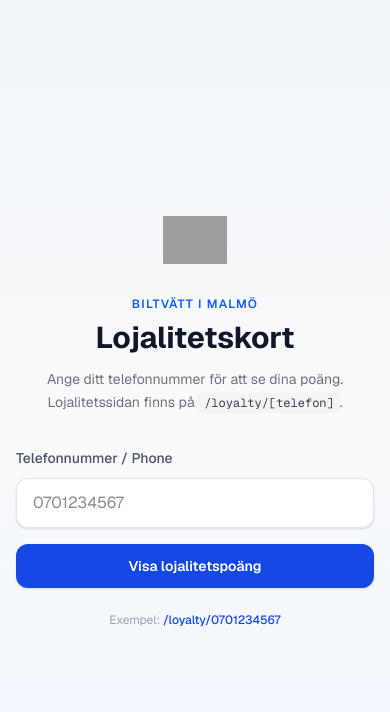
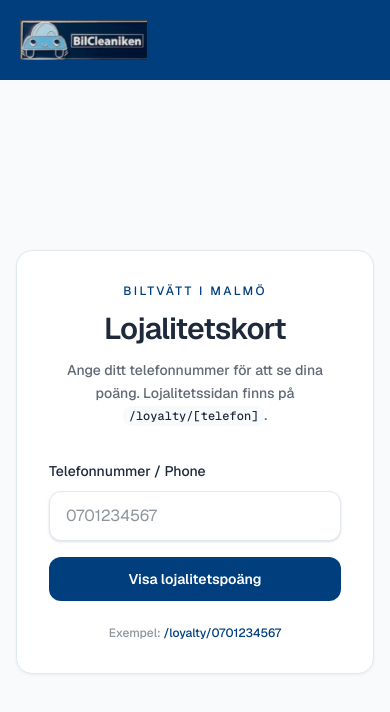
Before and after one commit to abudi-art/my-saas-project, a Next.js app: page / in a window 390 px wide. Shown: the top 712 px of the page. Built offline with nearby package versions, Linux system fonts and the light colour scheme; grey boxes are pictures that could not be loaded.

Commit message:
Unify BilCleaniken navy header across home and loyalty pages.
Add shared BrandTopBar with explicit #003E7E background, rebrand landing
page and lookup form, and hardcode gradient colors for reliable production.

```diff
--- a/app/globals.css
+++ b/app/globals.css
@@ -34,10 +34,9 @@ body {
   font-family: var(--font-geist-sans), Arial, Helvetica, sans-serif;
 }
 
-/* Loyalty stamp card */
 .loyalty-stamp-card {
   position: relative;
-  background: linear-gradient(180deg, var(--bil-navy) 0%, var(--bil-navy-dark) 100%);
+  background: linear-gradient(180deg, #003e7e 0%, #002a55 100%);
 }
 
 .loyalty-card-notch {
@@ -66,7 +65,7 @@ body {
   align-items: center;
   justify-content: space-between;
   gap: 1rem;
-  background-color: var(--bil-navy);
+  background-color: #003e7e;
 }
 
 .loyalty-logo-official {
@@ -77,7 +76,7 @@ body {
 }
 
 .loyalty-hero-gradient {
-  background: linear-gradient(180deg, var(--bil-navy) 0%, var(--bil-navy-dark) 100%);
+  background: linear-gradient(180deg, #003e7e 0%, #002a55 100%);
 }
 
 .loyalty-card-surface {
@@ -89,14 +88,14 @@ body {
 
 .loyalty-btn-primary {
   border-radius: 0.75rem;
-  background-color: var(--bil-navy);
-  color: var(--bil-text-light);
+  background-color: #003e7e;
+  color: #ffffff;
   font-weight: 600;
   transition: background-color 0.15s ease;
 }
 
 .loyalty-btn-primary:hover {
-  background-color: var(--bil-navy-dark);
+  background-color: #002a55;
 }
 
 .loyalty-qr-card {
--- a/app/loyalty-lookup-form.tsx
+++ b/app/loyalty-lookup-form.tsx
@@ -15,9 +15,9 @@ export function LoyaltyLookupForm() {
   }
 
   return (
-    <form onSubmit={handleSubmit} className="w-full max-w-sm space-y-4">
-      <label className="block text-left">
-        <span className="text-sm font-medium text-gray-600">
+    <form onSubmit={handleSubmit} className="w-full max-w-sm space-y-4 text-left">
+      <label className="block">
+        <span className="text-sm font-medium text-[#1E293B]">
           Telefonnummer / Phone
         </span>
         <input
@@ -27,12 +27,12 @@ export function LoyaltyLookupForm() {
           placeholder="0701234567"
           value={phone}
           onChange={(event) => setPhone(event.target.value)}
-          className="mt-2 w-full rounded-xl border border-gray-200 bg-white px-4 py-3 text-slate-900 shadow-sm outline-none ring-blue-600 focus:ring-2"
+          className="mt-2 w-full rounded-xl border border-slate-200 bg-white px-4 py-3 text-[#1E293B] shadow-sm outline-none ring-[#003E7E] focus:ring-2"
         />
       </label>
       <button
         type="submit"
-        className="w-full rounded-xl bg-blue-700 px-4 py-3 text-sm font-semibold text-white shadow-sm transition hover:bg-blue-800"
+        className="loyalty-btn-primary w-full px-4 py-3 text-sm"
       >
         Visa lojalitetspoäng
       </button>
--- a/app/loyalty/[phone]/loyalty-view.tsx
+++ b/app/loyalty/[phone]/loyalty-view.tsx
@@ -1,12 +1,11 @@
 "use client";
 
-import Image from "next/image";
 import { useCallback, useEffect, useRef, useState } from "react";
+import { BrandTopBar } from "@/components/loyalty/brand-top-bar";
 import { CustomerQr } from "@/components/loyalty/customer-qr";
 import { StampGrid } from "@/components/loyalty/stamp-grid";
 import { WalletButtons } from "@/components/loyalty/wallet-buttons";
 import {
-  BILCLEANIKEN_BADGE_URL,
   CARD_TARGET_POINTS,
   defaultLocale,
   formatGreeting,
@@ -74,18 +73,10 @@ function HeroHeaderRow({
   copy: ReturnType<typeof getLoyaltyCopy>;
 }) {
   return (
-    <header className="loyalty-top-bar px-5 py-5 sm:px-6">
-      <Image
-        src={BILCLEANIKEN_BADGE_URL}
-        alt={copy.brandName}
-        width={176}
-        height={52}
-        className="loyalty-logo-official h-10 w-auto shrink-0 sm:h-11"
-        priority
-        unoptimized
-      />
-      <LanguageSwitcher locale={locale} onChange={onLocaleChange} />
-    </header>
+    <BrandTopBar
+      brandName={copy.brandName}
+      trailing={<LanguageSwitcher locale={locale} onChange={onLocaleChange} />}
+    />
   );
 }
 
@@ -270,7 +261,7 @@ export function LoyaltyView({ phone, customer, configError, appUrl }: LoyaltyVie
                 onLocaleChange={setLocale}
                 copy={copy}
               />
-              <div className="loyalty-hero-gradient px-6 pb-6 pt-5 text-white">
+              <div className="bg-gradient-to-b from-[#003E7E] to-[#002A55] px-6 pb-6 pt-5 text-white">
                 <div className="flex items-center justify-between gap-3">
                   <p className="text-xs font-medium uppercase tracking-[0.2em] text-white/75">
                     {copy.tagline}
--- a/app/page.tsx
+++ b/app/page.tsx
@@ -1,47 +1,43 @@
-import Image from "next/image";
 import Link from "next/link";
-import { BILCLEANIKEN_LOGO_URL } from "@/lib/i18n/loyalty";
+import { BrandTopBar } from "@/components/loyalty/brand-top-bar";
 import { LoyaltyLookupForm } from "./loyalty-lookup-form";
 
 export default function Home() {
   return (
-    <div className="min-h-screen bg-gradient-to-b from-slate-100 via-gray-50 to-blue-50">
-      <main className="mx-auto flex min-h-screen max-w-lg flex-col items-center justify-center px-4 py-12 text-center sm:px-6">
-        <Image
-          src={BILCLEANIKEN_LOGO_URL}
-          alt="Bilcleaniken"
-          width={200}
-          height={56}
-          className="mb-8 h-12 w-auto sm:h-14"
-          priority
-        />
+    <div className="min-h-screen bg-[#F8FAFC]">
+      <BrandTopBar />
 
-        <p className="text-xs font-semibold uppercase tracking-widest text-blue-600">
+      <main className="mx-auto flex min-h-[calc(100vh-5rem)] max-w-lg flex-col justify-center px-4 py-8 sm:px-6">
+        <article className="loyalty-card-surface rounded-2xl p-8 text-center shadow-[0_8px_30px_rgba(0,62,126,0.08)]">
+          <p className="text-xs font-medium uppercase tracking-[0.2em] text-[#003E7E]">
             Biltvätt i Malmö
           </p>
-        <h1 className="mt-2 text-3xl font-bold text-slate-900">Lojalitetskort</h1>
-        <p className="mt-3 max-w-sm text-sm leading-relaxed text-gray-500">
+          <h1 className="mt-3 text-3xl font-semibold tracking-tight text-[#1E293B]">
+            Lojalitetskort
+          </h1>
+          <p className="mx-auto mt-3 max-w-sm text-sm font-medium leading-relaxed text-[#1E293B]/70">
             Ange ditt telefonnummer för att se dina poäng. Lojalitetssidan finns
             på{" "}
-          <code className="rounded bg-gray-100 px-1.5 py-0.5 text-xs text-gray-700">
+            <code className="rounded-lg bg-[#F8FAFC] px-1.5 py-0.5 text-xs text-[#1E293B]">
               /loyalty/[telefon]
             </code>
             .
           </p>
 
-        <div className="mt-8 w-full flex justify-center">
+          <div className="mt-8 flex justify-center">
             <LoyaltyLookupForm />
           </div>
 
-        <p className="mt-6 text-xs text-gray-400">
+          <p className="mt-6 text-xs font-medium text-[#1E293B]/50">
             Exempel:{" "}
             <Link
               href="/loyalty/0701234567"
-            className="font-medium text-blue-700 underline-offset-2 hover:underline"
+              className="text-[#003E7E] underline-offset-2 hover:underline"
             >
               /loyalty/0701234567
             </Link>
           </p>
+        </article>
       </main>
     </div>
   );
--- /dev/null
+++ b/components/loyalty/brand-top-bar.tsx
@@ -0,0 +1,32 @@
+import Image from "next/image";
+import type { ReactNode } from "react";
+import { BILCLEANIKEN_BADGE_URL } from "@/lib/i18n/loyalty";
+
+type BrandTopBarProps = {
+  brandName?: string;
+  trailing?: ReactNode;
+  className?: string;
+};
+
+export function BrandTopBar({
+  brandName = "Bilcleaniken",
+  trailing,
+  className = "",
+}: BrandTopBarProps) {
+  return (
+    <header
+      className={`flex items-center justify-between gap-4 bg-[#003E7E] px-5 py-5 sm:px-6 ${className}`}
+    >
+      <Image
+        src={BILCLEANIKEN_BADGE_URL}
+        alt={brandName}
+        width={176}
+        height={52}
+        className="h-10 w-auto max-w-[11rem] shrink-0 object-contain sm:h-11"
+        priority
+        unoptimized
+      />
+      {trailing}
+    </header>
+  );
+}
```
Lines whose indentation alone changed are shown as unchanged.
